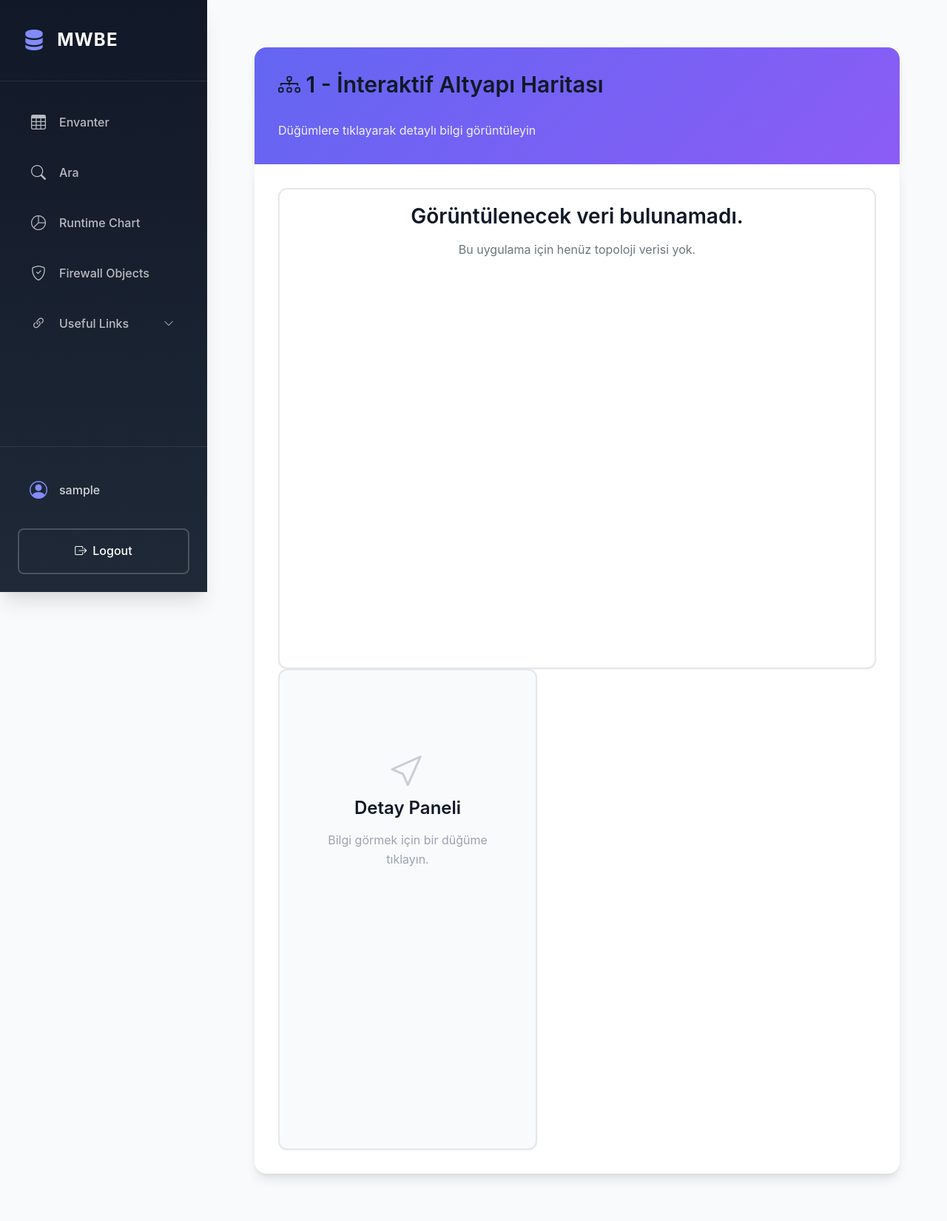
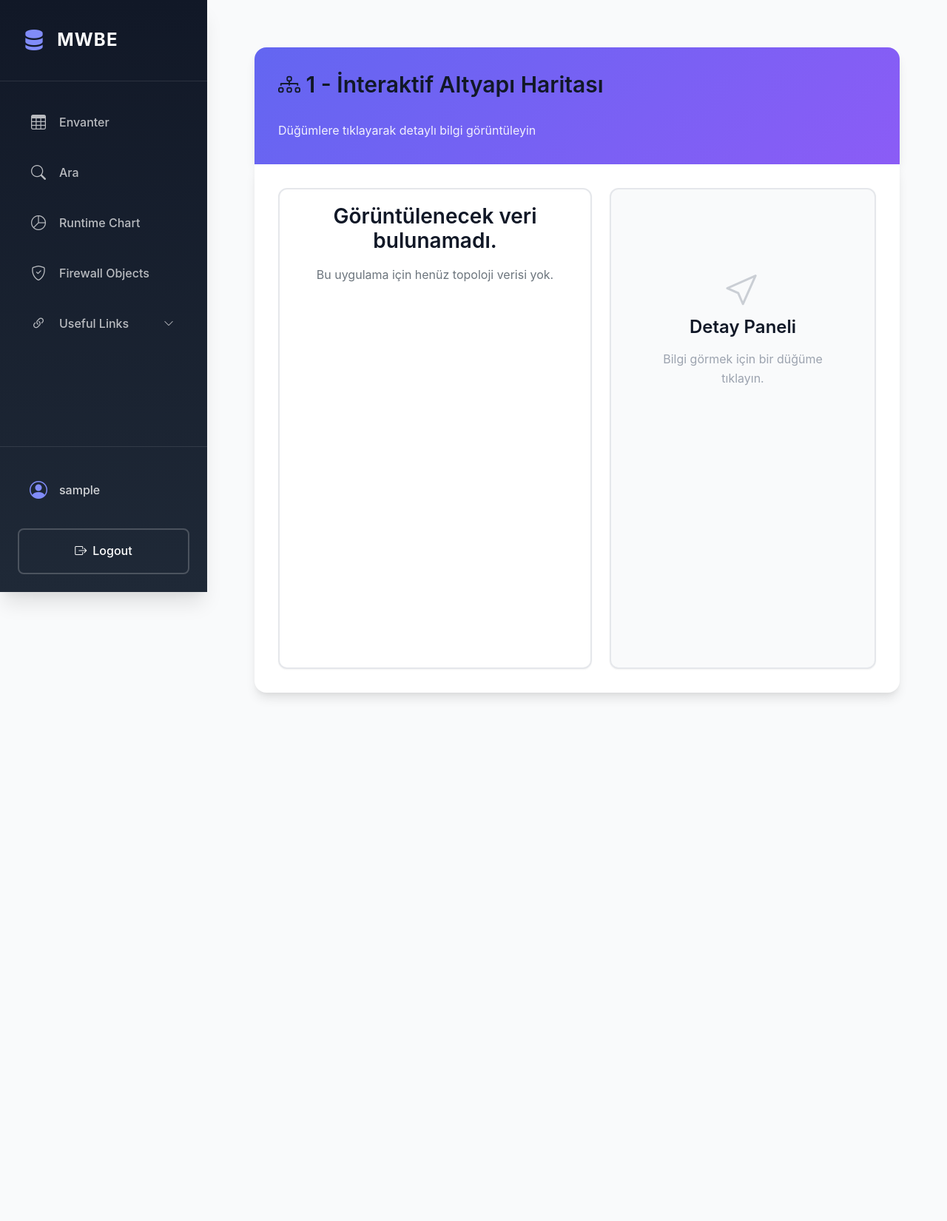
Before and after one commit to ismailengin/envanter-app, a Flask app: page /topology/1 in a window 1280 px wide. Shown: the whole page at 74% size. After the commit the page ends 943 px from the top, so only its background shows below. Run offline with Flask 3, Linux system fonts and the light colour scheme; the visitor is signed in with stand-in values (Sample User, id 1); data that the repository does not hold is empty; some libraries are stand-ins or nearby versions.

Commit message:
Implement images on topology diagrams; enhance search input with inline suggestions and autocomplete functionality.

```diff
--- a/static/styles.css
+++ b/static/styles.css
@@ -431,6 +431,9 @@ h2 {
     padding: var(--spacing-xl);
     border-radius: 0 0 var(--radius-xl) var(--radius-xl);
     box-shadow: var(--shadow-lg);
+    display: flex;
+    gap: var(--spacing-lg);
+    align-items: stretch;
 }
 
 #cy {
@@ -445,6 +448,10 @@ h2 {
     border: 2px solid var(--gray-200);
     border-radius: var(--radius-lg);
     box-shadow: var(--shadow-sm);
+    width: 360px;
+    min-height: 650px;
+    padding: var(--spacing-xl);
+    overflow-y: auto;
 }
 
 .detail-value {
--- a/templates/topology_vis.html
+++ b/templates/topology_vis.html
@@ -17,8 +17,6 @@
     }
 
     #details-panel {
-        width: 350px;
-        min-height: 650px;
         padding: var(--spacing-xl);
         overflow-y: auto;
     }
@@ -116,12 +114,14 @@
         // Node'ları ekle
         if (nodesData && nodesData.length > 0) {
             nodesData.forEach(node => {
+                const img = node.image || (node.group === 'database' ? '/static/database.svg' : node.group === 'netscaler' ? '/static/netscaler.svg' : (node.runtime_image || '/static/tomcat.png'));
                 cyElements.push({
                     data: {
                         id: String(node.id),
                         label: node.label || node.id,
                         group: node.group || 'jvm',
-                        details: node.details || null
+                        details: node.details || null,
+                        image: img
                     }
                 });
             });
@@ -165,65 +165,45 @@
                 elements: cyElements,
                 style: [
                     {
+                        selector: 'node',
+                        style: {
+                            'background-image': 'data(image)',
+                            'background-fit': 'cover',
+                            'background-opacity': 1,
+                            'border-width': 3,
+                            'border-color': '#ffffff',
+                            'shape': 'ellipse',
+                            'width': 72,
+                            'height': 72,
+                            'label': 'data(label)',
+                            'font-size': '12px',
+                            'text-valign': 'bottom',
+                            'text-halign': 'center',
+                            'text-margin-y': 6,
+                            'color': '#212529',
+                            'text-wrap': 'wrap',
+                            'text-max-width': '120px'
+                        }
+                    },
+                    {
                         selector: 'node[group="jvm"]',
                         style: {
-                            'background-color': '#ffc107',
-                            'border-color': '#ff9800',
-                            'border-width': 3,
-                            'shape': 'round-rectangle',
-                            'width': 'label',
-                            'height': 'label',
-                            'padding': '10px',
-                            'label': 'data(label)',
-                            'font-size': '14px',
-                            'font-weight': 'bold',
-                            'text-valign': 'center',
-                            'text-halign': 'center',
-                            'color': '#212529',
-                            'text-wrap': 'wrap',
-                            'text-max-width': '150px'
+                            'border-color': '#ff9800'
                         }
                     },
                     {
                         selector: 'node[group="netscaler"]',
                         style: {
-                            'background-color': '#17a2b8',
-                            'border-color': '#138496',
-                            'border-width': 3,
-                            'shape': 'hexagon',
-                            'width': 'label',
-                            'height': 'label',
-                            'padding': '10px',
-                            'label': 'data(label)',
-                            'font-size': '14px',
-                            'font-weight': 'bold',
-                            'text-valign': 'center',
-                            'text-halign': 'center',
-                            'color': 'white',
-                            'text-wrap': 'wrap',
-                            'text-max-width': '150px'
+                            'border-color': '#138496'
                         }
                     },
                     {
                         selector: 'node[group="database"]',
                         style: {
-                            'background-color': '#28a745',
-                            'border-color': '#218838',
-                            'border-width': 3,
-                            'shape': 'ellipse',
-                            'width': 'label',
-                            'height': 'label',
-                            'padding': '10px',
-                            'label': 'data(label)',
-                            'font-size': '14px',
-                            'font-weight': 'bold',
-                            'text-valign': 'center',
-                            'text-halign': 'center',
-                            'color': 'white',
-                            'text-wrap': 'wrap',
-                            'text-max-width': '150px'
+                            'border-color': '#218838'
                         }
                     },
+
                     {
                         selector: 'node',
                         style: {
```
Also changed, not shown: other parts of static/styles.css (+26 -0 lines), templates/search.html (+38 -5 lines), static/database.svg (added), static/netscaler.svg (added).
